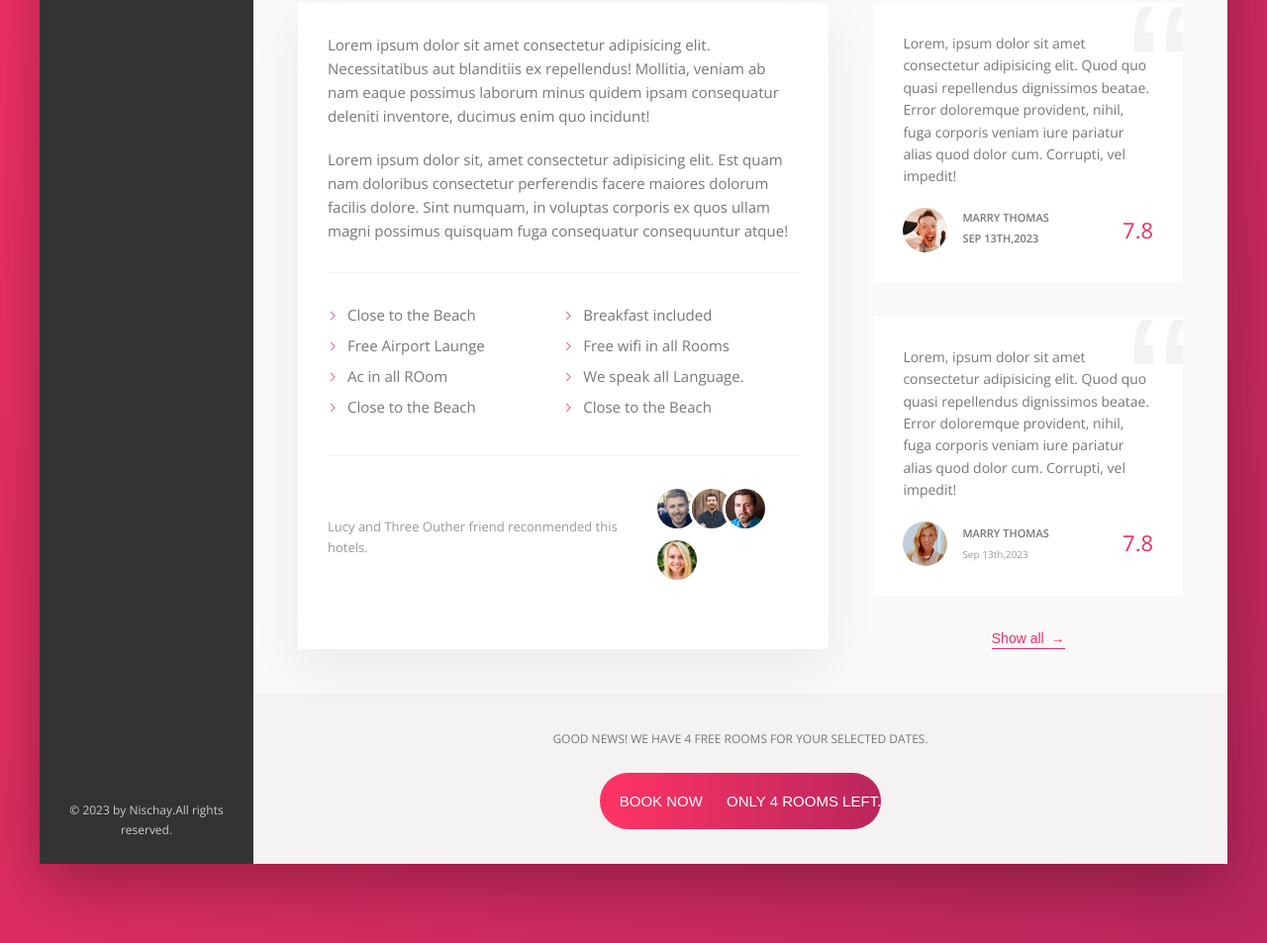
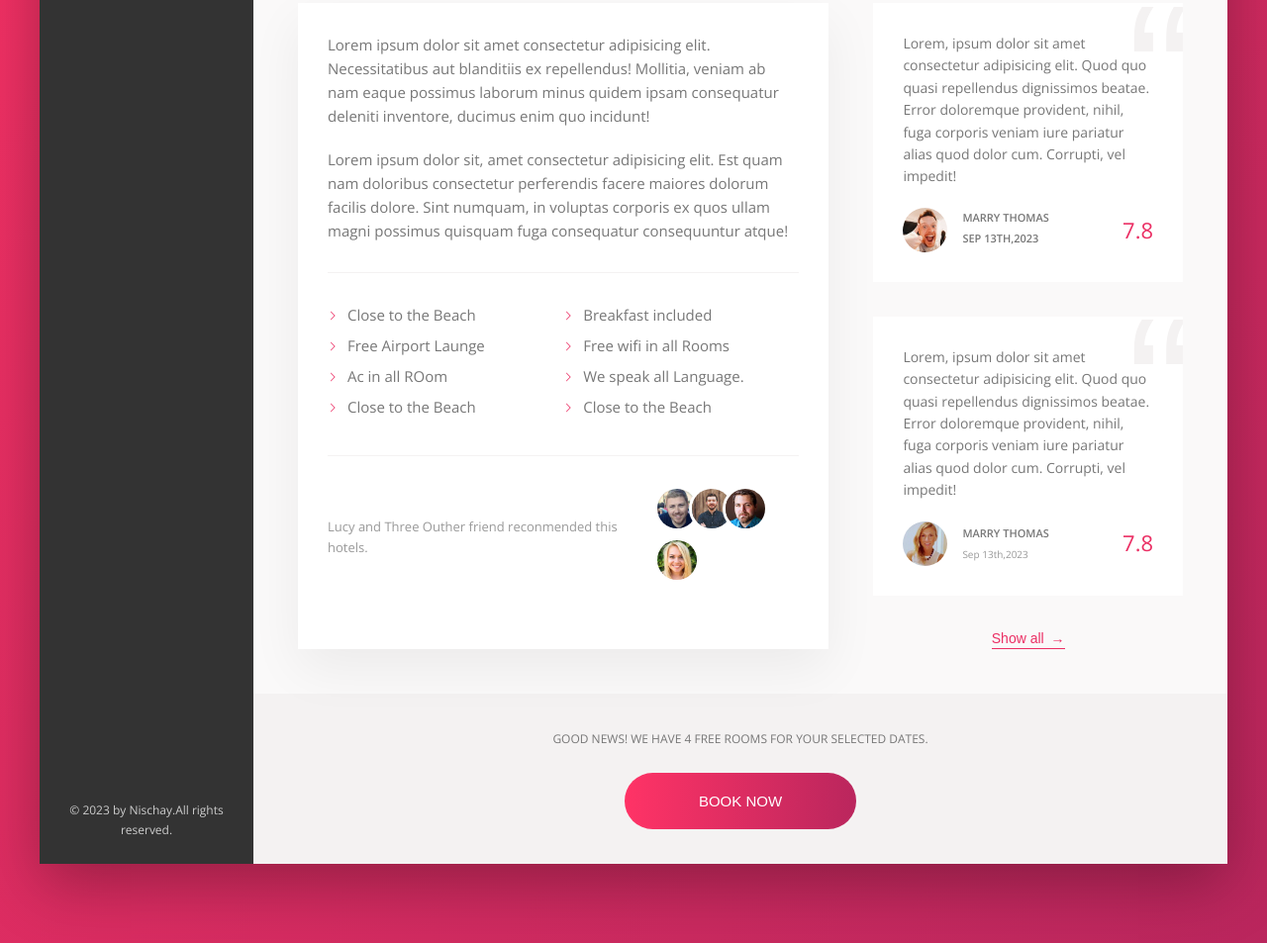
Before and after one commit to Nischay8/AdvancedCssProject, a website: page Trello/index.html in a window 1280 px wide. Shown: the part 643-1596 px from the top of the page at 99% size. Drawn offline with nearby package versions, Linux system fonts and the light colour scheme.

Commit message:
Added on 25 september 2023

```diff
--- a/Trello/sass/_components.scss
+++ b/Trello/sass/_components.scss
@@ -455,10 +455,41 @@
     border-radius: 100px;
     background-image: linear-gradient(to right, var(--color-primary-light), var(--color-primary-dark));
     color: #fff;
+    position: relative;
+    overflow: hidden;
+
     &__visible {
         display: inline-block;
-        padding: 2rem;
+        padding: 2rem 7.5rem;
+        height: 100%;
+        width: 100%;
     }
 
-    &__invisible {}
+    &__invisible {
+        display: inline-block;
+        position: absolute;
+        padding: 2rem 0;
+        height: 100%;
+        width: 100%;
+        left: 0;
+        top: -100%;
+        transition: all .2s;
+    }
+
+    &:hover {
+        background-image: linear-gradient(to left, var(--color-primary-light), var(--color-primary-dark));
+    }
+
+    &:hover &__visible {
+        transform: translateY(100%);
+    }
+
+    &:hover &__invisible {
+        top: 0;
+    }
+
+    &:focus{
+        outline: none;
+        animation: pulsate 1s infinite;
+    }
 }
```
Also changed, not shown: Trello/css/style.css.
